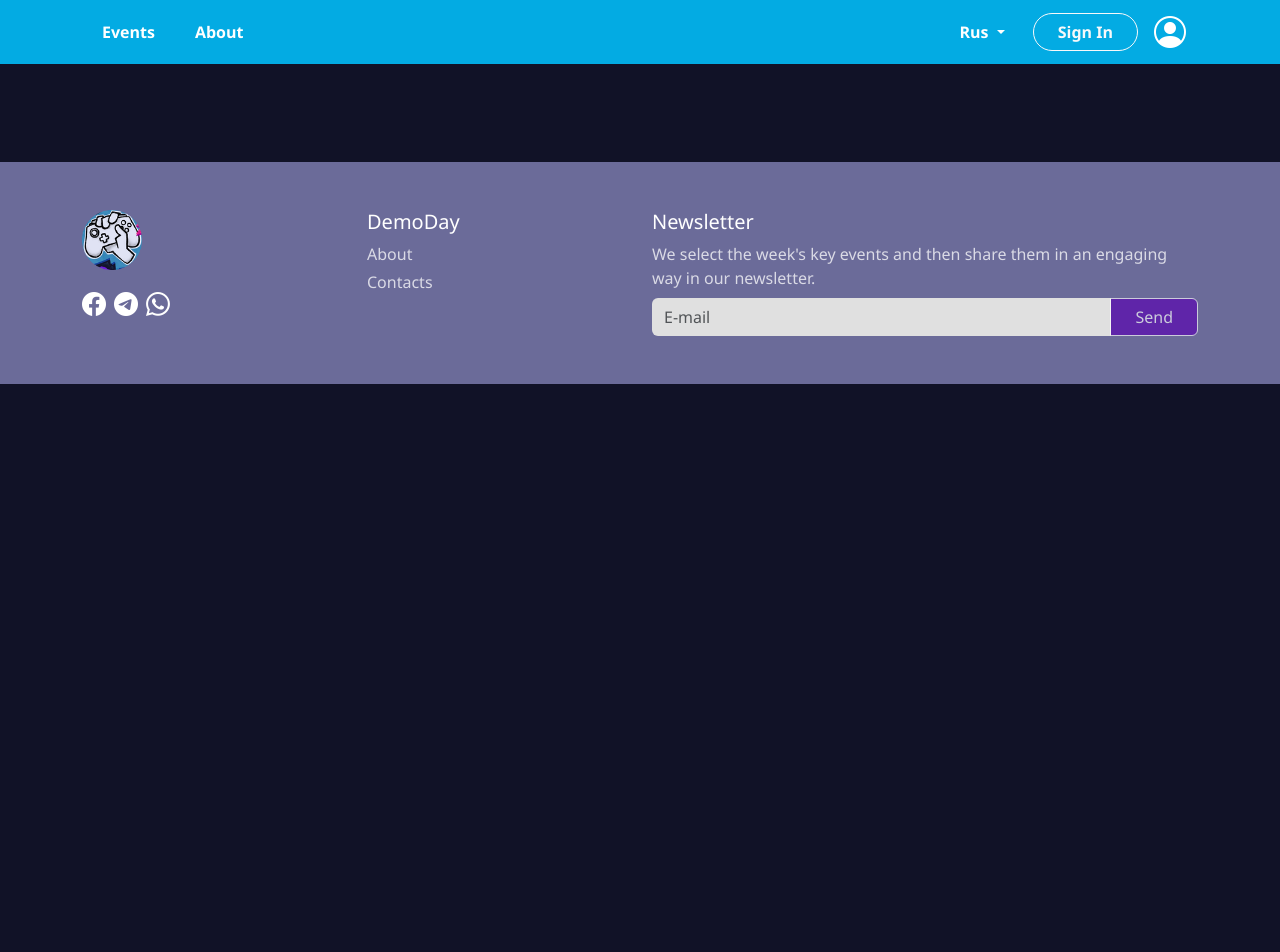
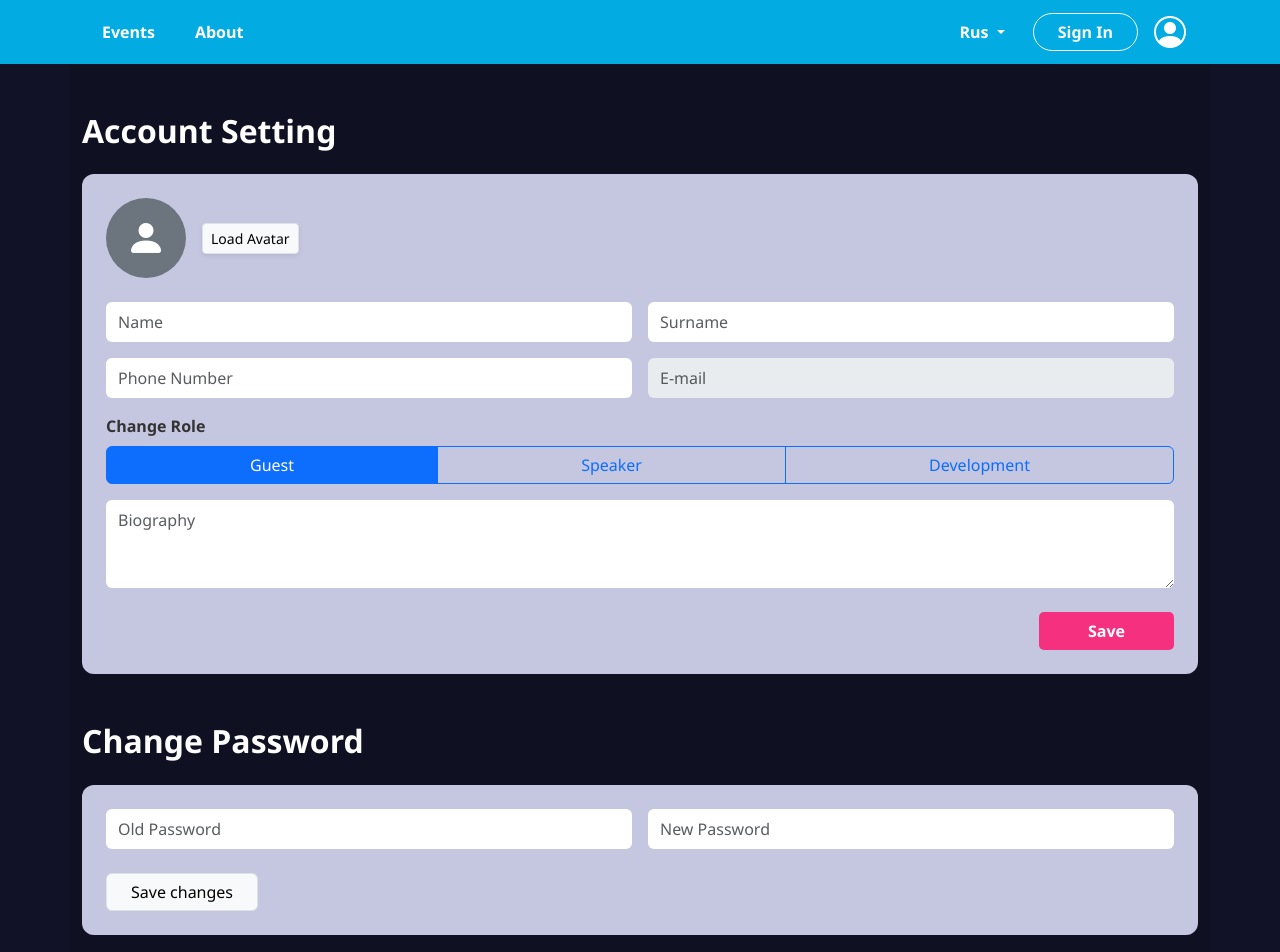
Before and after one commit to FLAWWWWW/DemoDays, an Angular app in the folder demo-days-front/: page /account in a window 1280 px wide. Before the commit this address led to /. Shown: the top 952 px of the page. Before the commit the page ends 800 px from the top, so only its background shows below. Built offline with nearby package versions, Linux system fonts and the light colour scheme.

Commit message:
account
account

```diff
--- /dev/null
+++ b/demo-days-front/src/app/account/account.component.html
@@ -0,0 +1,72 @@
+<div class="container py-5 text-white" style="background-color: #0f1021; min-height: 100vh;">
+  <h2 class="mb-4 fw-bold">Account Setting</h2>
+
+  <div class="p-4 mb-5" style="background-color: #c5c6e0; border-radius: 12px; color: #333;">
+    <div class="d-flex align-items-center mb-4">
+      <div class="bg-secondary rounded-circle d-flex align-items-center justify-content-center" style="width: 80px; height: 80px;">
+        <i class="bi bi-person-fill text-white fs-1"></i>
+      </div>
+      <button class="btn btn-light btn-sm ms-3 border shadow-sm">Load Avatar</button>
+    </div>
+
+    <form [formGroup]="profileForm">
+      <div class="row g-3">
+        <div class="col-md-6">
+          <input type="text" formControlName="name" class="form-control border-0 py-2" placeholder="Name">
+        </div>
+        <div class="col-md-6">
+          <input type="text" formControlName="surname" class="form-control border-0 py-2" placeholder="Surname">
+        </div>
+
+        <div class="col-md-6">
+          <input type="text" formControlName="phone" class="form-control border-0 py-2" placeholder="Phone Number">
+        </div>
+        <div class="col-md-6">
+          <input type="email" formControlName="email" class="form-control border-0 py-2" placeholder="E-mail">
+        </div>
+
+        <div class="col-12 mt-3">
+          <label class="fw-bold mb-2">Change Role</label>
+          <div class="btn-group w-100">
+            <button type="button" (click)="profileForm.patchValue({role: 'Guest'})"
+                    [class.btn-primary]="profileForm.value.role === 'Guest'"
+                    [class.btn-outline-primary]="profileForm.value.role !== 'Guest'"
+                    class="btn border-1">Guest</button>
+            <button type="button" (click)="profileForm.patchValue({role: 'Speaker'})"
+                    [class.btn-primary]="profileForm.value.role === 'Speaker'"
+                    [class.btn-outline-primary]="profileForm.value.role !== 'Speaker'"
+                    class="btn border-1">Speaker</button>
+            <button type="button" (click)="profileForm.patchValue({role: 'Development'})"
+                    [class.btn-primary]="profileForm.value.role === 'Development'"
+                    [class.btn-outline-primary]="profileForm.value.role !== 'Development'"
+                    class="btn border-1">Development</button>
+          </div>
+        </div>
+
+        <div class="col-12 mt-3">
+          <textarea formControlName="bio" class="form-control border-0 py-2" rows="3" placeholder="Biography"></textarea>
+        </div>
+      </div>
+
+      <div class="d-flex justify-content-end mt-4">
+        <button class="btn text-white px-5 fw-bold" style="background-color: #f5317f; border-radius: 5px;">Save</button>
+      </div>
+    </form>
+  </div>
+
+  <h2 class="mb-4 fw-bold">Change Password</h2>
+
+  <div class="p-4" style="background-color: #c5c6e0; border-radius: 12px; color: #333;">
+    <form [formGroup]="passwordForm">
+      <div class="row g-3">
+        <div class="col-md-6">
+          <input type="password" formControlName="oldPassword" class="form-control border-0 py-2" placeholder="Old Password">
+        </div>
+        <div class="col-md-6">
+          <input type="password" formControlName="newPassword" class="form-control border-0 py-2" placeholder="New Password">
+        </div>
+      </div>
+      <button class="btn btn-light mt-4 border px-4">Save changes</button>
+    </form>
+  </div>
+</div>
--- /dev/null
+++ b/demo-days-front/src/app/account/account.component.ts
@@ -0,0 +1,27 @@
+import { Component } from '@angular/core';
+import { FormGroup, FormControl, Validators, ReactiveFormsModule } from '@angular/forms';
+import { CommonModule } from '@angular/common';
+
+@Component({
+  selector: 'app-account',
+  standalone: true,
+  // ОБЯЗАТЕЛЬНО добавь эти два модуля в imports ниже
+  imports: [CommonModule, ReactiveFormsModule],
+  templateUrl: './account.component.html',
+  styleUrl: './account.component.css'
+})
+export class AccountComponent {
+  profileForm = new FormGroup({
+    name: new FormControl(''),
+    surname: new FormControl(''),
+    phone: new FormControl(''),
+    email: new FormControl({value: '', disabled: true}), // Почту обычно менять нельзя без подтверждения
+    bio: new FormControl(''),
+    role: new FormControl('Guest')
+  });
+
+  passwordForm = new FormGroup({
+    oldPassword: new FormControl('', [Validators.required]),
+    newPassword: new FormControl('', [Validators.required, Validators.minLength(6)])
+  });
+}
--- a/demo-days-front/src/app/app.routes.ts
+++ b/demo-days-front/src/app/app.routes.ts
@@ -1,8 +1,9 @@
 import { Routes } from '@angular/router';
 import { HomeComponent } from './home/home.component';
 import { EventComponent } from './event/event.component';
-
+import { AccountComponent } from './account/account.component';
 export const routes: Routes = [
   {path: '', component: HomeComponent},
   {path: 'event', component: EventComponent},
+  {path: 'account', component: AccountComponent},
 ];
```
Also changed, not shown: demo-days-front/src/app/account/account.component.css (added).
